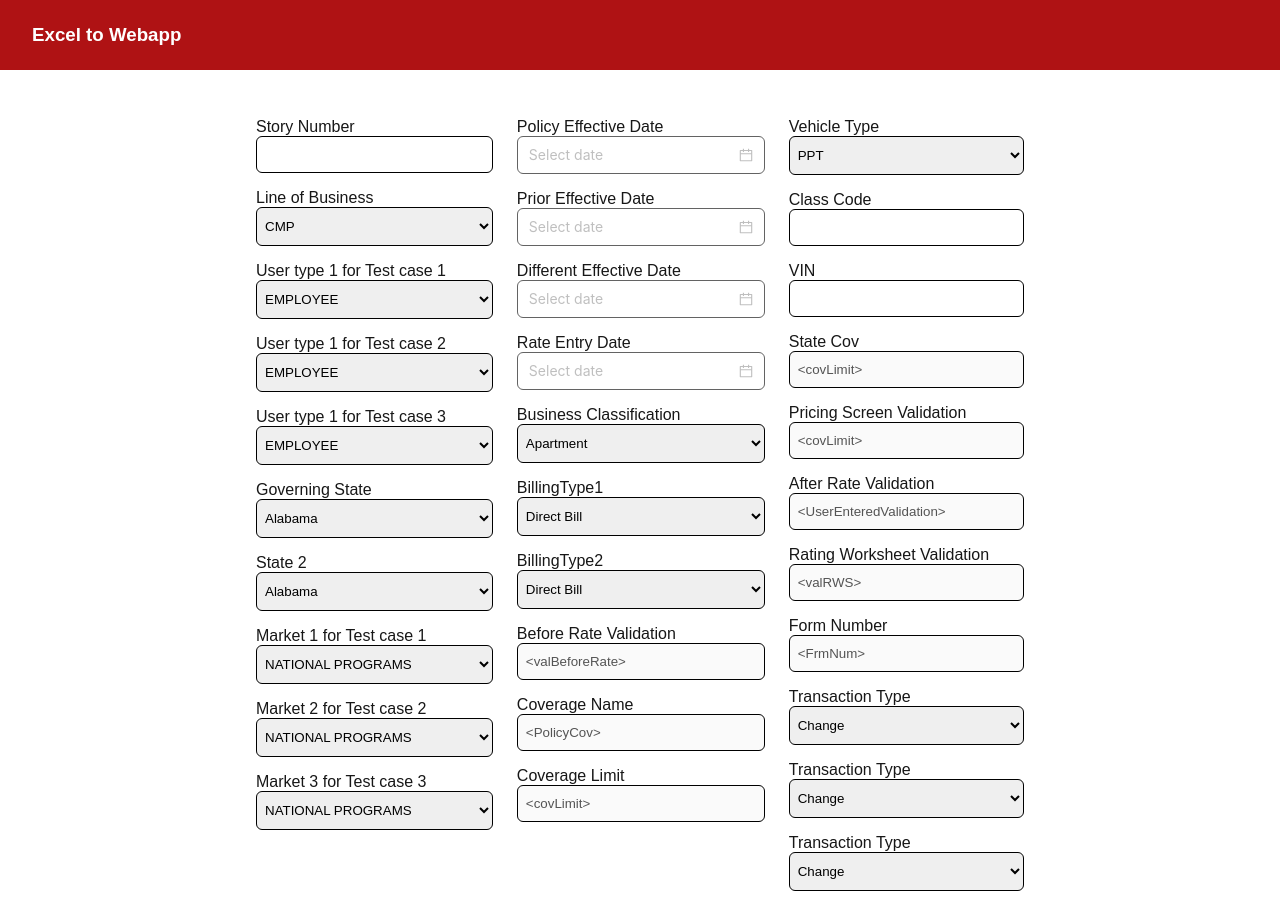
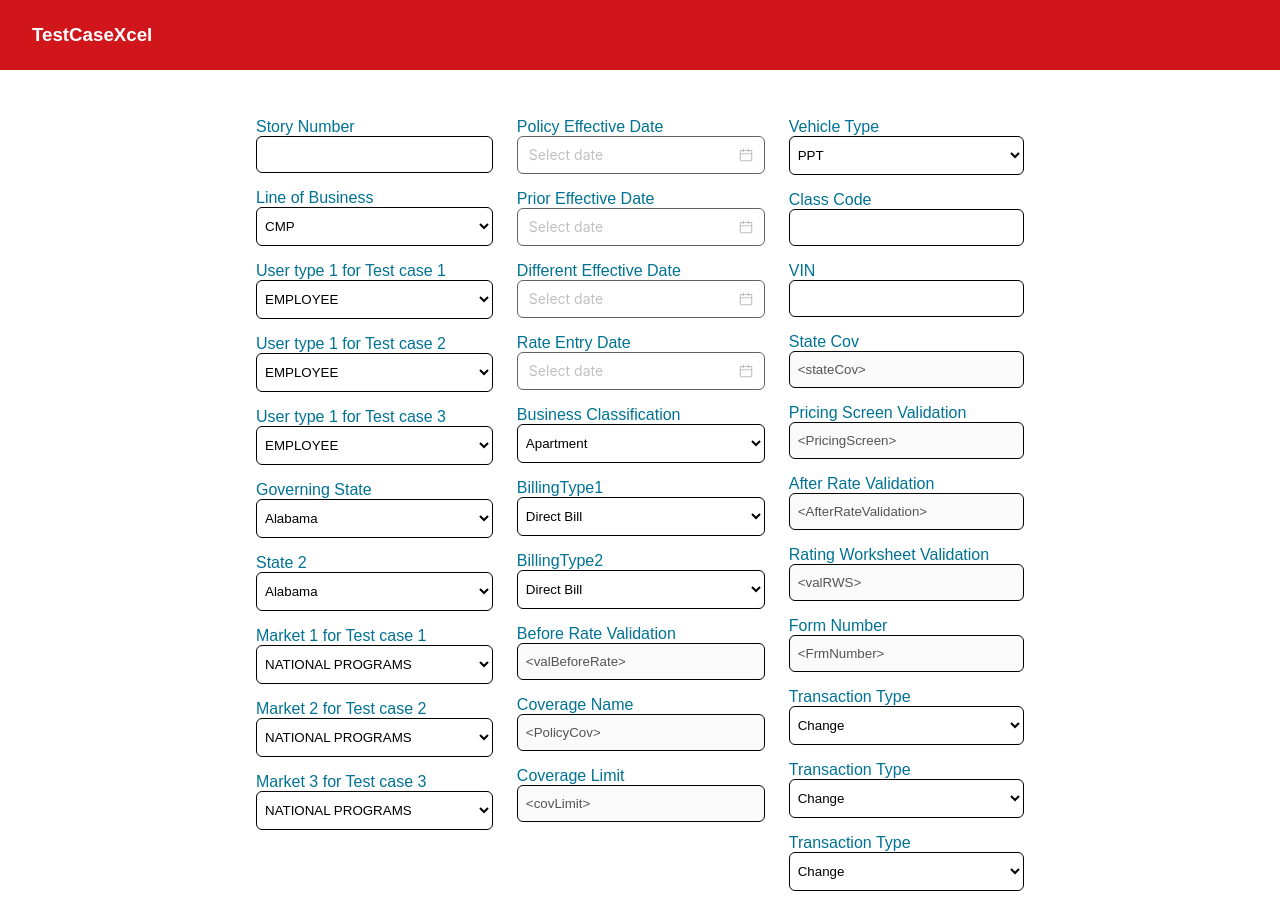
Before and after one commit to Mnak256/acn-excel-to-web, a Next.js app: page /test-data in a window 1280 px wide. Shown: the top 905 px of the page. Built offline with nearby package versions, Linux system fonts and the light colour scheme.

Commit message:
Test Case Generator Part 2

```diff
--- a/src/app/globals.css
+++ b/src/app/globals.css
@@ -26,6 +26,7 @@ body {
   display: flex;
   flex-direction: column;
   justify-content: space-between;
+  background-color: #ffffff;
 }
 
 main {
--- a/src/app/test-data/page.js
+++ b/src/app/test-data/page.js
@@ -6,7 +6,7 @@ import UserTypeDropdown from "@/components/TestData/UserTypeDropdown";
 import MarketDropdown from "@/components/TestData/MarketDropdown";
 import CustomDatePicker from "@/components/TestData/CustomDatePicker";
 import TransactionTypeDropdown from "@/components/TestData/UserTypeDropdown copy";
-import TestGenerateButton from "../test-generate/page";
+import downloadFile from "../test-generate/page";
 
 export default function InputForm() {
   const [formData, setFormData] = useState({});
@@ -20,6 +20,8 @@ export default function InputForm() {
           .map((input) => ({ [`${input.name}`]: input.value }))
           .reduce((acc, input) => ({ ...acc, ...input }), {});
         setFormData(values);
+        console.log("Form Data:", values);
+        downloadFile(values);
         event.preventDefault();
       }}
     >
@@ -28,12 +30,12 @@ export default function InputForm() {
           <label htmlFor="StoryNumber" className={styles.label}>
             Story Number
           </label>
-          <input type="text" id="StoryNumber" name="StoryNumber" />
+          <input type="text" id="StoryNumber" name="StoryNumber" className={styles.input}/>
 
           <label htmlFor="LoBus" className={styles.label}>
             Line of Business
           </label>
-          <select id="LoBus" name="LoBus">
+          <select id="LoBus" name="LoBus" className={styles.select}>
             <option value="CMP">CMP</option>
             <option value="Auto">Auto</option>
             <option value="TPP">TPP</option>
@@ -95,7 +97,7 @@ export default function InputForm() {
           <label htmlFor="segmentType" className={styles.label}>
             Business Classification
           </label>
-          <select id="segmentType" name="segmentType">
+          <select id="segmentType" name="segmentType" className={styles.select}>
             <option value="Apartment">Apartment</option>
             <option value="Building">Building</option>
             <option value="Business">Business</option>
@@ -118,7 +120,7 @@ export default function InputForm() {
           <label htmlFor="BillingType1" className={styles.label}>
             BillingType1
           </label>
-          <select id="BillingType1" name="BillingType1">
+          <select id="BillingType1" name="BillingType1" className={styles.select}>
             <option value="Direct Bill">Direct Bill</option>
             <option value="Trav Pay">Trav Pay</option>
             <option value="Agency Bill Yearly">Agency Bill Yearly</option>
@@ -134,7 +136,7 @@ export default function InputForm() {
           <label htmlFor="BillingType2" className={styles.label}>
             BillingType2
           </label>
-          <select id="BillingType1" name="BillingType2">
+          <select id="BillingType1" name="BillingType2" className={styles.select}>
             <option value="Direct Bill">Direct Bill</option>
             <option value="Trav Pay">Trav Pay</option>
             <option value="Agency Bill Yearly">Agency Bill Yearly</option>
@@ -184,7 +186,7 @@ export default function InputForm() {
           <label htmlFor="VehicleType" className={styles.label}>
             Vehicle Type
           </label>
-          <select id="VehicleType" name="VehicleType">
+          <select id="VehicleType" name="VehicleType" className={styles.select}>
             <option value="PPT">PPT</option>
             <option value="Commercial Trailer">Commercial Trailer</option>
             <option value="HTRK">HTRK</option>
@@ -202,12 +204,12 @@ export default function InputForm() {
           <label htmlFor="ClassCode" className={styles.label}>
             Class Code
           </label>
-          <input type="text" id="ClassCode" name="ClassCode" />
+          <input type="text" id="ClassCode" name="ClassCode" className={styles.input}/>
 
           <label htmlFor="VINNum" className={styles.label}>
             VIN
           </label>
-          <input type="text" id="VINNum" name="VINNum" />
+          <input type="text" id="VINNum" name="VINNum" className={styles.input}/>
 
           <label htmlFor="stateCov" className={styles.label}>
             State Cov
@@ -217,7 +219,7 @@ export default function InputForm() {
             type="text"
             id="stateCov"
             name="stateCov"
-            value="<covLimit>"
+            value="<stateCov>"
           />
 
           <label htmlFor="PricingScreen" className={styles.label}>
@@ -228,7 +230,7 @@ export default function InputForm() {
             type="text"
             id="PricingScreen"
             name="PricingScreen"
-            value="<covLimit>"
+            value="<PricingScreen>"
           />
 
           <label htmlFor="AfterRateValidation" className={styles.label}>
@@ -239,7 +241,7 @@ export default function InputForm() {
             type="text"
             id="AfterRateValidation"
             name="AfterRateValidation"
-            value="<UserEnteredValidation>"
+            value="<AfterRateValidation>"
           />
 
           <label htmlFor="valRWS" className={styles.label}>
@@ -261,7 +263,7 @@ export default function InputForm() {
             type="text"
             id="FrmNumber"
             name="FrmNumber"
-            value="<FrmNum>"
+            value="<FrmNumber>"
           />
 
           <TransactionTypeDropdown
@@ -280,7 +282,8 @@ export default function InputForm() {
           />
 
           <label className={styles.buttonContainer}>
-            <TestGenerateButton/>
+            {/* <TestGenerateButton /> */}
+            <input type="submit" value="Generate Test case" />
           </label>
         </div>
       </div>
--- a/src/app/test-data/page.module.css
+++ b/src/app/test-data/page.module.css
@@ -13,11 +13,24 @@
 
 .label {
     margin-block-start: 16px;
+    color: #007294;
 }
 
 .buttonContainer {
-  margin-block-start: 16px;
+  margin-block-start: 32px;
   text-align: right;
+  gap: 24px;
+}
+
+.input{
+  background-color: #ffffff;
+  color:#000000;
+  border: 1px solid #000000;
+}
+
+.select{
+  background-color: #ffffff;
+  color:#000000;
 }
 
 @media (max-width: 1200px) {
--- a/src/app/test-generate/page.js
+++ b/src/app/test-generate/page.js
@@ -2,9 +2,9 @@
 import styles from "./page.module.css";
 import xlsx from "json-as-xlsx";
 
-export default function TestGenerateButton() {
 // Function to handle file download
-  const downloadFile = () => {
+export default function downloadFile(uiFormData) {
+  console.log("Download values:", uiFormData);
   let data = [
     {
       sheet: "TestCaseCreation",
@@ -17,11 +17,12 @@ export default function TestGenerateButton() {
       ],
       content: [
         {
-            "testName": "AUTO-\n16724_Auto_EMPLO\nYEE_SELECT_NB_Ren\newalTC01",
-            "description": "LOB: Auto \n SELECT Market and EMPLOYEE Login.\n \nNew business:\n PED as 6/1/2025 and RED 6/15/2025\nDescription:\n Validate Before Rating the policy - <valBeforeRate>\n Validate After Rating the policy -\n <User EnterValidation>\n",
+          "testName": `AUTO-${uiFormData.StoryNumber}_EMPLOYEE_SELECT_NB_RenewalTC01`,
+          "description": `LOB: ${uiFormData.LoBus} \n SELECT Market and EMPLOYEE Login.\n \nNew business:\n PED as 6/1/2025 and RED 6/15/2025\nDescription:\n Validate Before Rating the policy - <valBeforeRate>\n Validate After Rating the policy -\n <User EnterValidation>\n`,
           "steps": "1",
-            "designSteps": "Preconditions:\n Login As: EMPLOYEE\n Market: SELECT\nLOB: Auto\nPolicy type: Auto\nPolicy Effective Date: 6/12025\nRate Entry Date: 6/15/2025\n Governing state: AL\n Industry Segment: Apartment",
-            "expectedOutput": ""
+          "designSteps": `Preconditions:\n Login As: EMPLOYEE\n Market: SELECT\nLOB: Auto\nPolicy type: Auto\nPolicy Effective Date: ${uiFormData.PolicyEff}\nRate Entry Date: ${uiFormData.RateEff}\n Governing state: ${uiFormData.State1}\n Industry Segment: ${uiFormData.segmentType}`,
+          "expectedOutput": "",
+          "alignment":{ wrapText: true }
         },
         {
           "testName": "",
@@ -161,13 +162,7 @@ export default function TestGenerateButton() {
   ]
   let settings = {
     fileName: "Auto E2E Test Cases", // Name of the resulting file
+    extraLength: 5, // A bigger number means that the column will be wider
   }
   xlsx(data, settings)
 }
-
-  return (
-    <button onClick={downloadFile} className={styles.buttonText}>
-      Generate Test case
-    </button>
-  );
-}
--- a/src/components/Header/Header.js
+++ b/src/components/Header/Header.js
@@ -3,7 +3,7 @@ import styles from "./Header.module.css";
 const Header = () => {
   return (
     <header className={styles.header}>
-      <h3>Excel to Webapp</h3>
+      <h3>TestCaseXcel</h3>
     </header>
   );
 };
--- a/src/components/Header/Header.module.css
+++ b/src/components/Header/Header.module.css
@@ -1,5 +1,5 @@
 .header {
-    background-color: #af1214;
+    background-color: #D0161B;
     color: white;
     padding: 24px 32px;
 }
--- a/src/components/TestData/MarketDropdown.js
+++ b/src/components/TestData/MarketDropdown.js
@@ -6,7 +6,7 @@ const MarketDropdown = ({ id, label }) => {
       <label htmlFor={id} className={styles.label}>
         {label}
       </label>
-      <select id={id} name={id}>
+      <select id={id} name={id} className={styles.select}>
         <option value="NATIONAL PROGRAMS">NATIONAL PROGRAMS</option>
         <option value="NATIONAL ACCOUNTS">NATIONAL ACCOUNTS</option>
         <option value="MIDDLE MARKET_CAG 14">MIDDLE MARKET_CAG 14</option>
--- a/src/components/TestData/StatesDropdown.js
+++ b/src/components/TestData/StatesDropdown.js
@@ -6,7 +6,7 @@ const StatesDropdown = ({ id, label }) => {
       <label htmlFor={id} className={styles.label}>
         {label}
       </label>
-      <select id={id} name={id}>
+      <select id={id} name={id} className={styles.select}>
         <option value="AL">Alabama</option>
         <option value="AK">Alaska</option>
         <option value="AZ">Arizona</option>
--- a/src/components/TestData/UserTypeDropdown copy.js
+++ b/src/components/TestData/UserTypeDropdown copy.js
@@ -6,7 +6,7 @@ const TransactionTypeDropdown = ({ id, label }) => {
       <label htmlFor={id} className={styles.label}>
         {label}
       </label>
-      <select id={id} name={id}>
+      <select id={id} name={id} className={styles.select}>
         <option value="Change">Change</option>
         <option value="Renewal">Renewal</option>
         <option value="Rewrite Same">Rewrite Same</option>
--- a/src/components/TestData/UserTypeDropdown.js
+++ b/src/components/TestData/UserTypeDropdown.js
@@ -6,7 +6,7 @@ const UserTypeDropdown = ({ id, label }) => {
       <label htmlFor={id} className={styles.label}>
         {label}
       </label>
-      <select id={id} name={id}>
+      <select id={id} name={id} className={styles.select}>
         <option value="EMPLOYEE">EMPLOYEE</option>
         <option value="AGENT">AGENT</option>
         <option value="MGA">MGA</option>
```
Also changed, not shown: 1 other file (tests, documents, lock files or other folders). Lines whose indentation alone changed are shown as unchanged.
